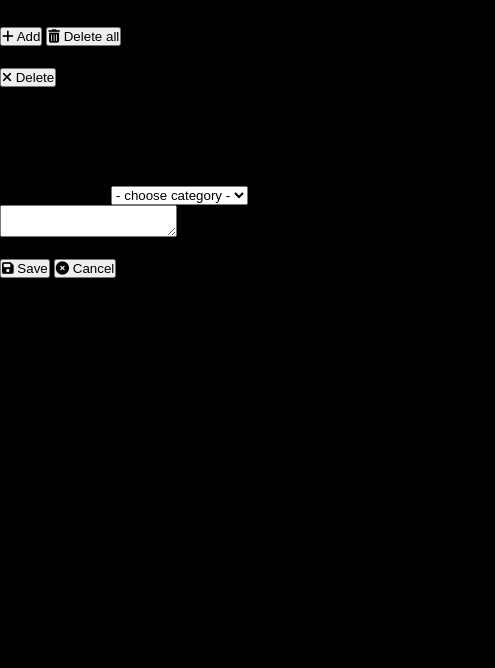
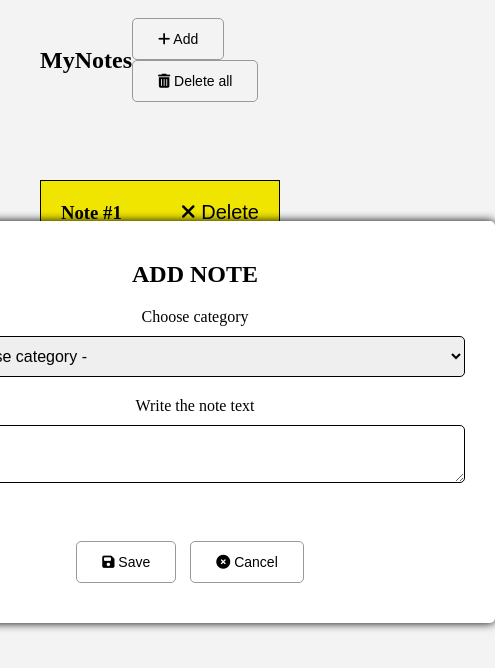
Before and after one commit to kimi1723/My-Notes, a website: page index.html in a window 390 px wide. Shown: the whole page, 495 px wide, since content can reach past the window. Drawn offline with Linux system fonts and the light colour scheme.

Commit message:
desktop design, there wont be any mobile as it will be an ts learning project

```diff
--- a/index.html
+++ b/index.html
@@ -23,24 +23,33 @@
         </div>
     </nav>
 
+    <main class="main">
         <div class="note-area">
+
+
+            <div class="note">
                 <div class="note-header">
                     <h3 class="note-header__title">Note #1</h3>
                     <button class="note-header__delete-note"><i class="fa-solid fa-xmark"></i> Delete</button>
                 </div>
 
                 <div class="note-body">
-            Lorem ipsum dolor sit amet consectetur, adipisicing elit. Consequuntur laudantium nisi assumenda ipsam
-            labore? Facere, impedit tenetur, aspernatur debitis id voluptas esse aliquam distinctio optio aliquid culpa
+                    Lorem ipsum dolor sit amet consectetur, adipisicing elit. Consequuntur laudantium nisi assumenda
+                    ipsam
+                    labore? Facere, impedit tenetur, aspernatur debitis id voluptas esse aliquam distinctio optio
+                    aliquid
+                    culpa
                     blanditiis deleniti ex.
                 </div>
+            </div>
+
         </div>
 
         <div class="note-panel">
             <h2 class="note-panel__heading">Add note</h2>
 
             <label for="category">Choose category</label>
-        <select id="category">
+            <select id="category" class="note-panel__category">
                 <option value="0" disabled selected>- choose category -</option>
                 <option value="1">Shopping</option>
                 <option value="1">Work</option>
@@ -50,15 +59,16 @@
             </select>
 
             <label for="text">Write the note text</label>
-        <textarea id="text"></textarea>
+            <textarea id="text" class="note-panel__text"></textarea>
 
-        <p class="note-panel__error">Fill every fild!</p>
+            <p class="note-panel__error">Fill every field!</p>
 
             <div class="note-panel__buttons">
                 <button class="note-panel__buttons-save icon"><i class="fa-solid fa-floppy-disk"></i> Save</button>
                 <button class="note-panel__buttons-cancel icon"><i class="fa-solid fa-circle-xmark"></i> Cancel</button>
             </div>
         </div>
+    </main>
 
 
     <script src="/dist/js/app.min.js"></script>
--- a/src/sass/_styles.scss
+++ b/src/sass/_styles.scss
@@ -1,3 +1,136 @@
 body {
-	background-color: #000;
+	min-height: 100vh;
+	background-color: rgb(243, 243, 243);
 }
+
+.nav {
+	display: flex;
+	justify-content: space-between;
+	align-items: center;
+	padding: 40px;
+	height: 120px;
+}
+
+.nav-buttons__add-btn,
+.nav-buttons__delete-all-btn,
+.note-panel__buttons-save,
+.note-panel__buttons-cancel {
+	padding: 12px 25px;
+	background: none;
+	border: 1px solid #999;
+	border-radius: 5px;
+	font-size: 14px;
+	transition: background-color 0.3s, color 0.3s;
+	cursor: pointer;
+
+	&:hover {
+		background-color: #333;
+		color: #ddd;
+	}
+}
+
+.nav-buttons__add-btn {
+	margin-right: 20px;
+}
+
+.icon {
+	margin-right: 10px;
+}
+
+.add {
+	margin-right: 20px;
+}
+
+.note-area {
+	display: flex;
+	align-items: flex-start;
+	flex-wrap: wrap;
+	padding: 20px;
+}
+
+.note {
+	margin: 40px 20px;
+	width: 240px;
+	background-color: rgb(255, 243, 0);
+	border: 1px solid black;
+
+	&-header {
+		display: flex;
+		justify-content: space-between;
+		align-items: center;
+		padding: 20px;
+		background-color: rgba(0, 0, 0, 0.06);
+
+		&__delete-note {
+			background: none;
+			font-size: 20px;
+			border: none;
+			cursor: pointer;
+		}
+	}
+
+	&-body {
+		padding: 20px 15px;
+		font-size: 14px;
+	}
+
+	&-panel {
+		// display: none;
+		display: flex;
+		justify-content: center;
+		align-items: center;
+		flex-direction: column;
+		position: absolute;
+		top: 50%;
+		left: 50%;
+		transform: translate(-50%, -50%);
+		padding: 40px 0;
+		width: 600px;
+		background-color: #fff;
+		box-shadow: 0 0 10px black;
+		border-radius: 5px;
+
+		&__heading {
+			margin-bottom: 20px;
+			text-transform: uppercase;
+		}
+
+		label {
+			margin-bottom: 10px;
+		}
+
+		&__text,
+		&__category {
+			margin-bottom: 20px;
+			padding: 10px 20px;
+			width: 100%;
+			max-width: 90%;
+			max-height: 600px;
+			font-size: 16px;
+			border-radius: 5px;
+			border: 1px solid black;
+			transition: background-color 0.3s, color 0.3s;
+
+			&:hover,
+			&:focus {
+				color: rgb(0, 0, 0);
+				background-color: rgb(238, 235, 235);
+			}
+		}
+
+		&__category {
+			cursor: pointer;
+		}
+
+		&__text {
+			resize: vertical;
+		}
+
+		&__error {
+			margin-bottom: 20px;
+			font-weight: bold;
+			color: red;
+			visibility: hidden;
+		}
+	}
+}
```
Also changed, not shown: dist/css/main.min.css. Lines whose indentation alone changed are shown as unchanged.
